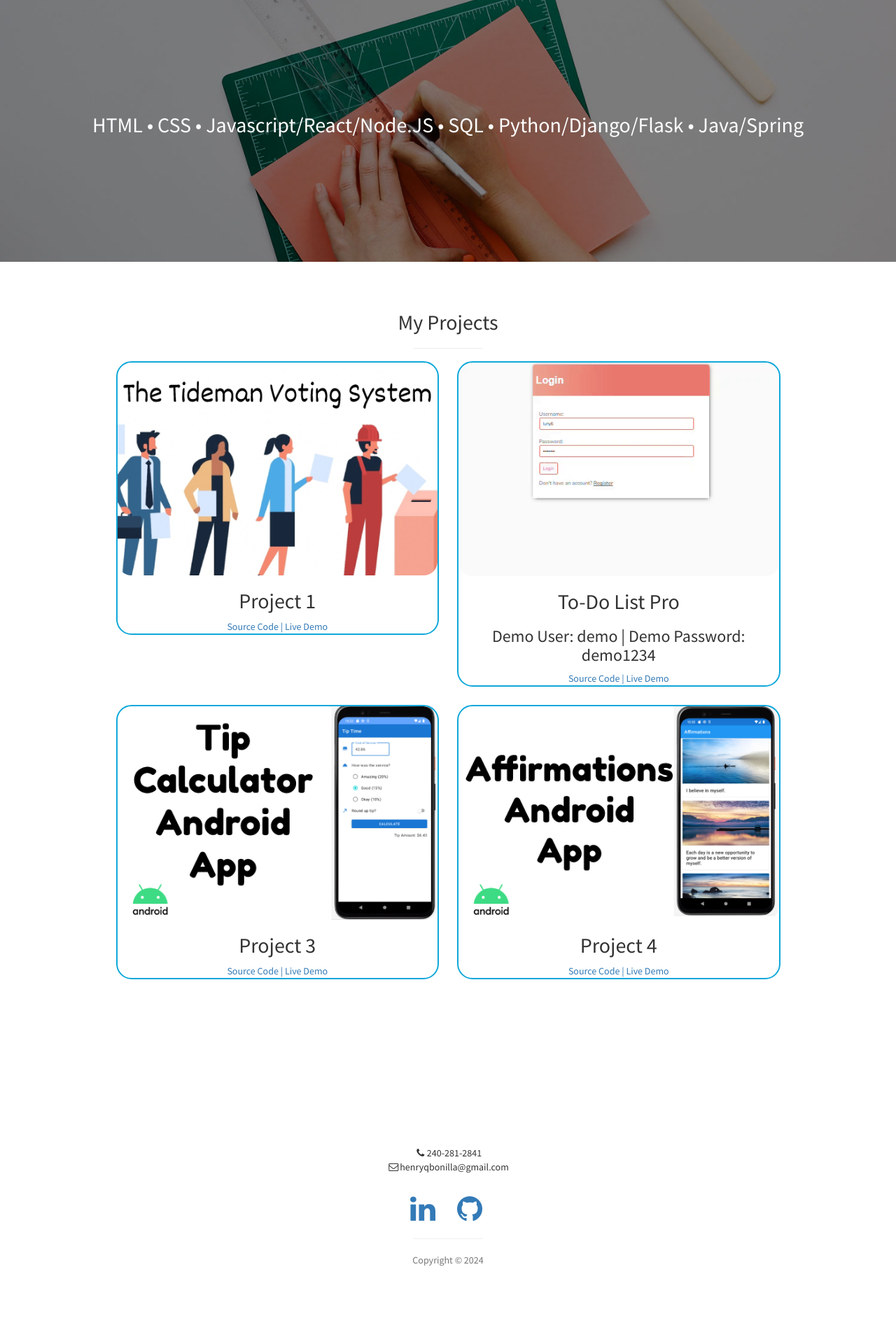
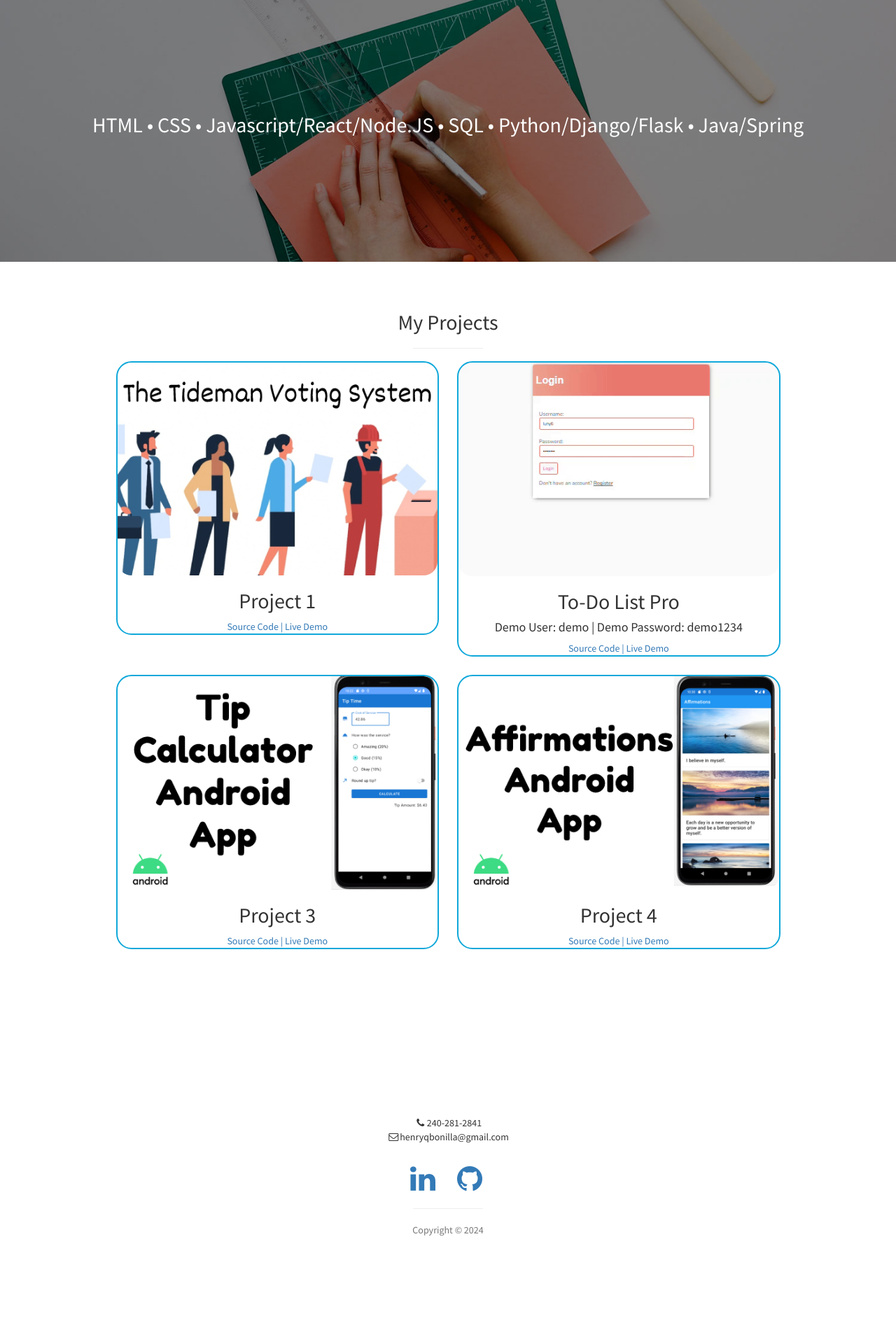
Before and after one commit to henryqbonilla/henryqbonilla.github.io, a Jekyll site: the page built from index.html, in a window 1280 px wide. Shown: the part 1227-3147 px from the top of the page at 70% size. Built offline with Jekyll 4.4.1, drawn with Linux system fonts in a browser that asks for light colours; after the commit the page ends 3104 px from its top, so only the background shows below that.

```diff
--- a/_includes/portfolio.html
+++ b/_includes/portfolio.html
@@ -25,7 +25,7 @@
                 <img class="img-portfolio img-responsive" src="img/todolist_sample.gif">
               </a>
               <h2>To-Do List Pro</h2>
-              <h3>Demo User: demo | Demo Password: demo1234</h3>
+              <h4>Demo User: demo | Demo Password: demo1234</h4>
               <a href="https://github.com/henryqbonilla/ToDoListPro" target="_blank" rel="noopener noreferrer">
                 Source Code |
               </a>
```
